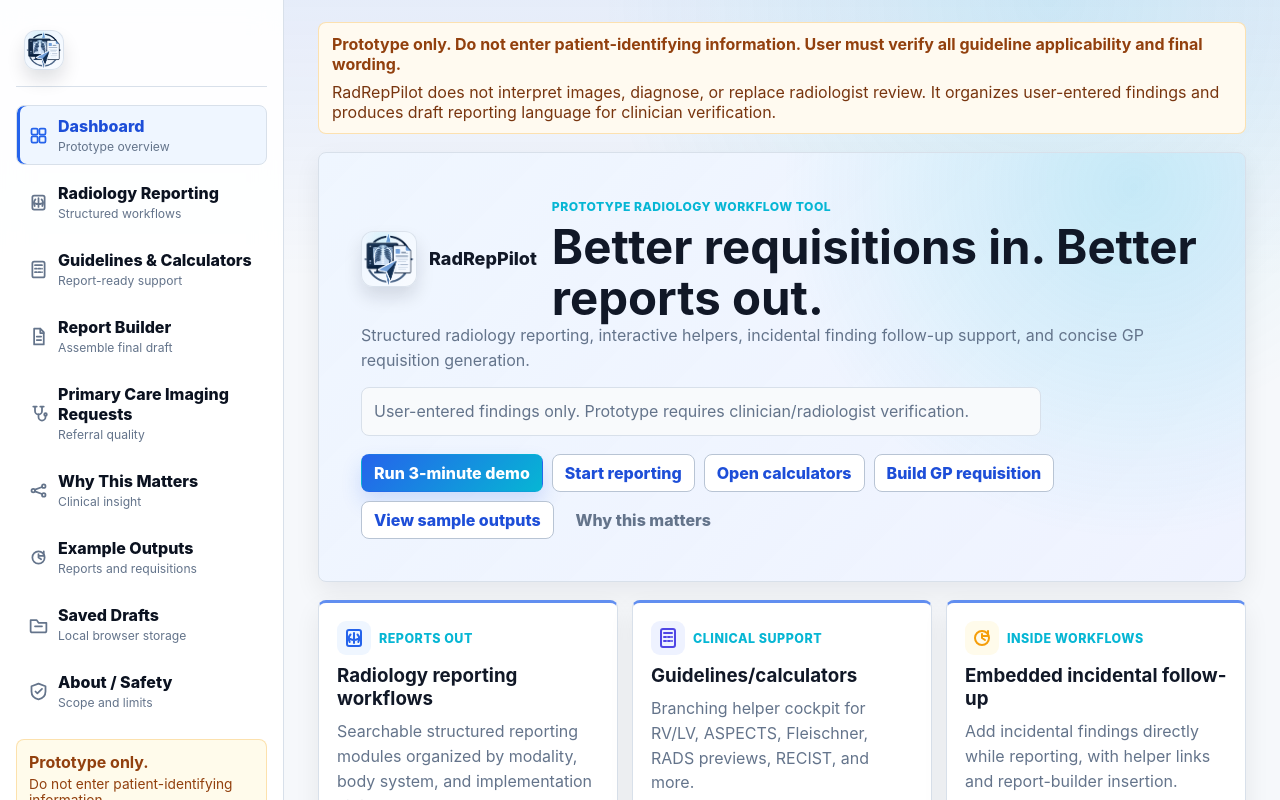
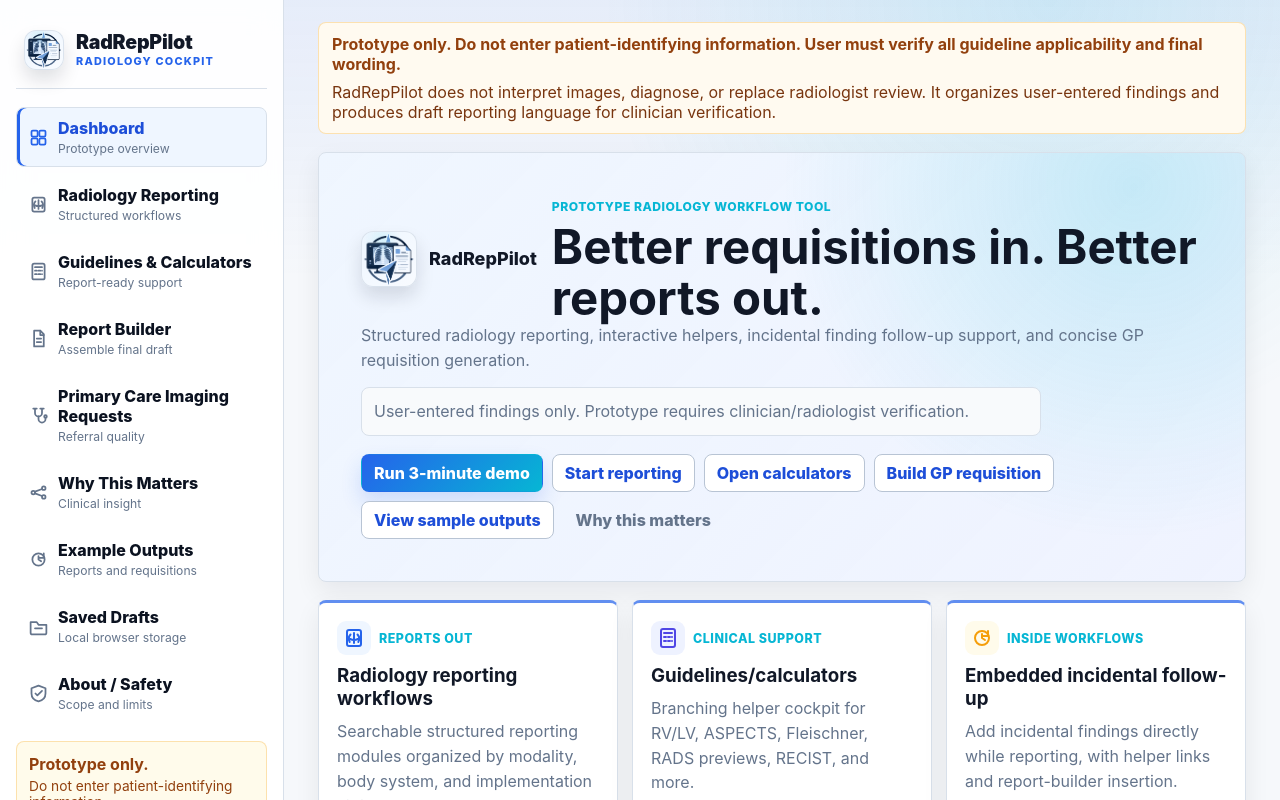
Before and after one commit to faditouma/RadRepPilot, a React (Vite) app: page / in a window 1280 px wide. Shown: the top 800 px of the page. Built offline with nearby package versions, Linux system fonts and the light colour scheme.

Commit message:
Add professional sidebar wordmark

```diff
--- a/src/components/radrep/RadRepComponents.tsx
+++ b/src/components/radrep/RadRepComponents.tsx
@@ -42,6 +42,10 @@
     <aside className="sidebar" aria-label="RadRepPilot navigation">
       <div className="sidebar-brand">
         <RadRepPilotLogo variant="iconOnly" size={40} />
+        <div className="sidebar-brand-copy">
+          <strong>RadRepPilot</strong>
+          <small>Radiology cockpit</small>
+        </div>
       </div>
       <nav className="sidebar-nav">
         {navItems.map((item) => (
--- a/src/styles.css
+++ b/src/styles.css
@@ -102,8 +102,14 @@
   display: flex;
   align-items: center;
   gap: 12px;
-  padding: 10px 8px 16px;
+  padding: 10px 8px 18px;
   border-bottom: 1px solid var(--line);
+}
+
+.sidebar-brand-copy {
+  min-width: 0;
+  display: grid;
+  gap: 3px;
 }
 
 .brand-mark {
@@ -298,12 +304,20 @@
 }
 
 .sidebar-brand strong {
-  font-size: 1.08rem;
+  color: var(--slate);
+  font-size: 1.22rem;
+  font-weight: 900;
+  letter-spacing: -0.01em;
+  line-height: 1;
 }
 
 .sidebar-brand small {
-  color: var(--muted);
-  margin-top: 2px;
+  color: #2563eb;
+  font-size: 0.68rem;
+  font-weight: 820;
+  letter-spacing: 0.11em;
+  line-height: 1;
+  text-transform: uppercase;
 }
 
 .sidebar-nav {
```
